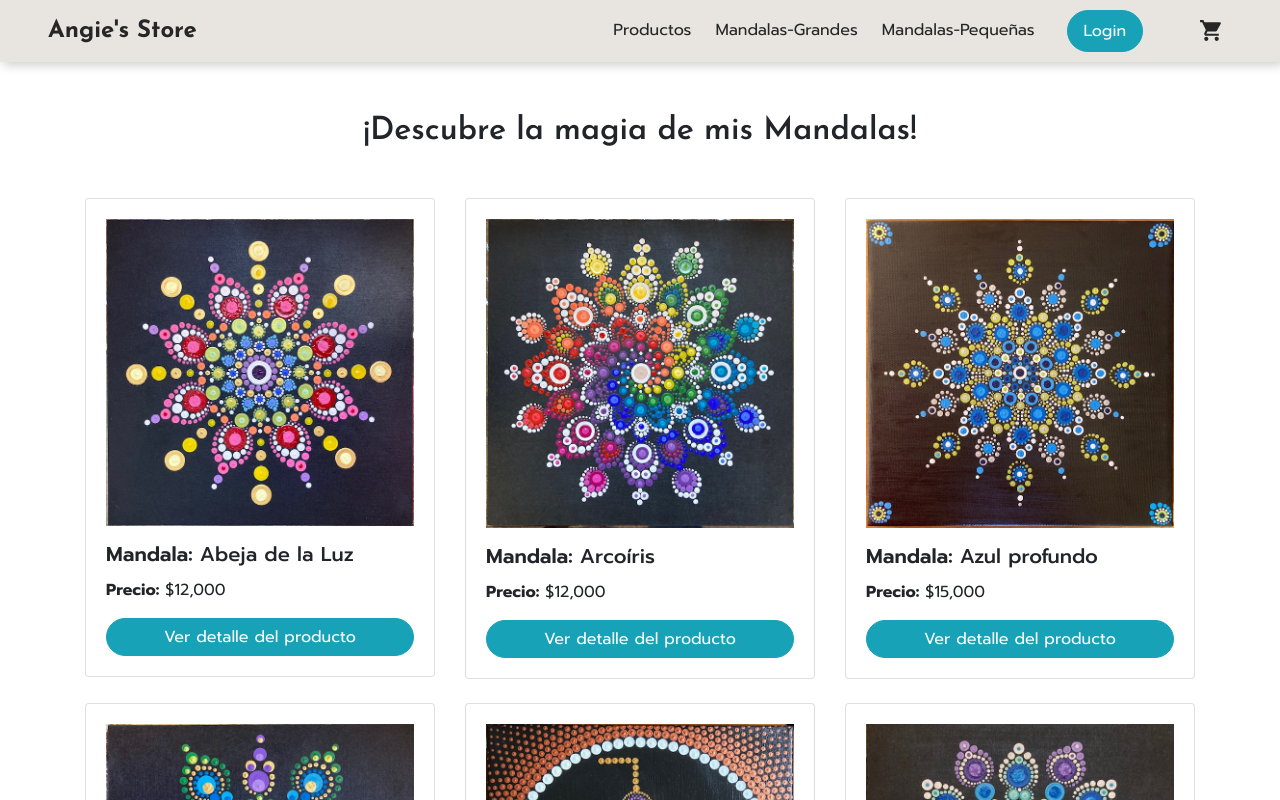
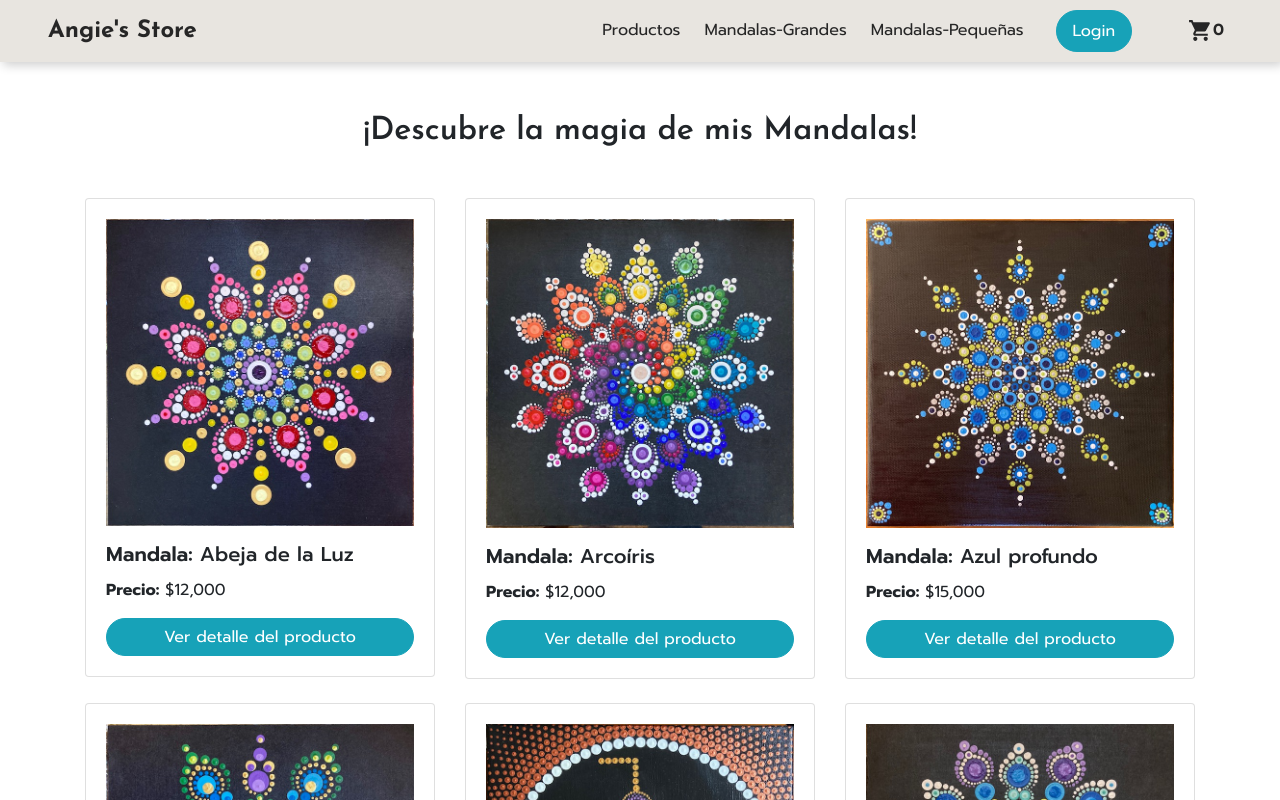
Before and after one commit to Angeles84/Idea-Apellido, a React (Create React App) app: page / in a window 1280 px wide. Shown: the top 800 px of the page. Built offline with nearby package versions, Linux system fonts and the light colour scheme.

Commit message:
CatContext

```diff
--- a/src/components/NavBar/NavBar.jsx
+++ b/src/components/NavBar/NavBar.jsx
@@ -21,7 +21,7 @@ const NavBar = ({id}) => {
           <NavLink className="nav-link ml-2" to="/category/pequeña" activeClassName="active">Mandalas-Pequeñas</NavLink>
           <a className="nav-link btn btn-info rounded-pill ml-4 px-3 contacto" href="#">Login</a>
           <NavLink className="nav-link ml-5" to="/cart" activeClassName="active">
-            <CartWidget /><span>{cart}</span>
+            <CartWidget /><span>{cart.length}</span>
           </NavLink>
         </div>
       </div>
```
